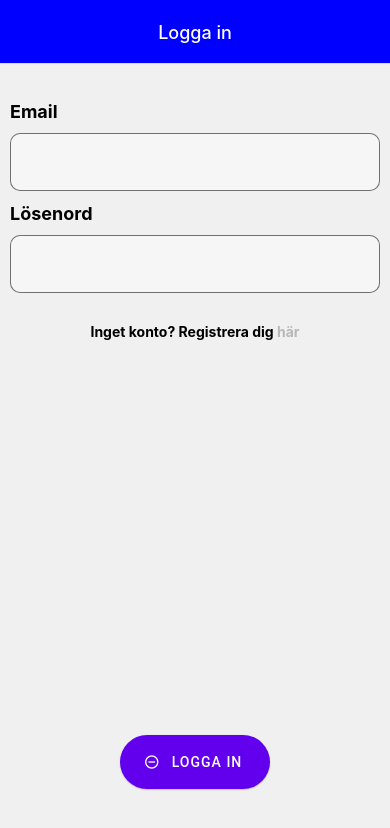
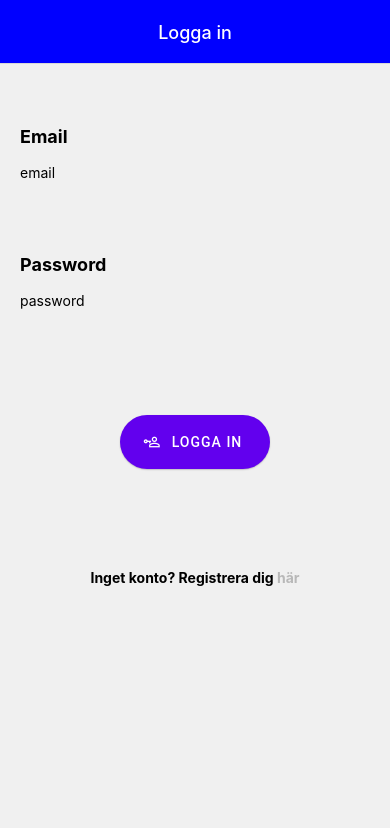
Before and after one commit to KSigurd/KROLF-household-app, a React Native app: screen /Login in a window 390 px wide. Shown: the top 828 px of the page. Built offline with nearby package versions, Linux system fonts and the light colour scheme.

Commit message:
awaits review

```diff
--- /dev/null
+++ b/components/LoginForm.tsx
@@ -0,0 +1,153 @@
+import React from "react";
+import { Formik } from "formik";
+import * as Yup from "yup";
+import { View, StyleSheet, Text, Alert } from "react-native";
+import { Button as NPbutton, TextInput } from "react-native-paper";
+import UserDetailsInput from "./userDetailsInput";
+import { NativeStackScreenProps } from "@react-navigation/native-stack";
+import { RootStackParamList } from "../navigation/RootNavigator";
+import { users } from "../data/mockUserData";
+
+interface User {
+  email: string;
+  password: string;
+}
+const initialValues: User = { email: "", password: "" };
+
+type PostSchemaType = Record<keyof User, Yup.AnySchema>;
+
+const validationSchema = Yup.object().shape<PostSchemaType>({
+  email: Yup.string()
+    .email("Invalid email format")
+    .required("Fyll i din mejladress"),
+  password: Yup.string().required("Du måste skriva in ditt lösenord"),
+});
+
+// type Props = NativeStackScreenProps<RootStackParamList, "CreateHousehold">;
+
+interface Props {
+  loginSucceded: () => void;
+}
+
+const LoginForm = ({ loginSucceded }: Props) => {
+  const handleSubmit = (user: User) => {
+    console.log("Fält values", user);
+
+    const findUser = users.find(
+      (registredUser) =>
+        registredUser.email === user.email.toLowerCase() &&
+        registredUser.password === user.password
+    );
+    if (findUser) {
+      loginSucceded();
+    } else Alert.alert("Oooops!", "Felaktigt användarnamn eller lösenord");
+  };
+  // const noAccountText = () => {
+  //   return (
+  //     <View style={styles.noAccountContainer}>
+  //       <Text style={styles.noAccountText}>Inget konto? Registrera dig </Text>
+  //       <Text
+  //         style={styles.createAccountText}
+  //         onPress={() => navigation.navigate("CreateAccount")}
+  //       >
+  //         här
+  //       </Text>
+  //     </View>
+  //   );
+  // };
+
+  return (
+    <Formik
+      initialValues={initialValues}
+      validationSchema={validationSchema}
+      onSubmit={handleSubmit}
+    >
+      {({
+        handleChange,
+        handleBlur,
+        handleSubmit,
+        values,
+        touched,
+        errors,
+      }) => (
+        <View>
+          <UserDetailsInput
+            style={styles.input}
+            //mode="outlined"
+            //theme={{ roundness: 10 }}
+            placeholder="email"
+            label="Email"
+            onChangeText={handleChange<keyof User>("email")}
+            onBlur={handleBlur<keyof User>("email")}
+            value={values.email}
+            helperText={touched.email && errors.email}
+          />
+          <UserDetailsInput
+            //      mode="outlined"
+            //      theme={{ roundness: 10 }}
+            style={styles.input}
+            //mode="outlined"
+            //theme={{ roundness: 10 }}
+            placeholder="password"
+            label="Password"
+            onChangeText={handleChange<keyof User>("password")}
+            onBlur={handleBlur<keyof User>("password")}
+            value={values.password}
+            helperText={touched.password && errors.password}
+          />
+          <NPbutton
+            //ADD DISABLE IF FIELD NOT FILLED
+            //CHANGE ICON?
+            icon="account-key-outline"
+            mode="contained"
+            style={styles.NPbutton}
+            onPress={() => handleSubmit()}
+          >
+            Logga in
+          </NPbutton>
+        </View>
+      )}
+    </Formik>
+  );
+};
+
+export default LoginForm;
+
+const styles = StyleSheet.create({
+  root: {
+    flex: 1,
+    marginHorizontal: 10,
+    marginVertical: 25,
+    justifyContent: "space-between",
+  },
+  NPbutton: {
+    width: 150,
+    borderRadius: 100,
+    padding: 10,
+    alignSelf: "center",
+    marginVertical: 70,
+  },
+  input: {
+    elevation: 4,
+  },
+  text: {
+    fontSize: 18,
+    fontWeight: "bold",
+    marginTop: 12,
+    marginBottom: 5,
+  },
+  noAccountContainer: {
+    flexDirection: "row",
+    justifyContent: "center",
+  },
+  noAccountText: {
+    fontWeight: "bold",
+    //alignSelf: "center",
+    marginVertical: 30,
+  },
+  createAccountText: {
+    fontWeight: "bold",
+    alignSelf: "center",
+    color: "#B8B8B8",
+  },
+});
--- /dev/null
+++ b/components/userDetailsInput.tsx
@@ -0,0 +1,63 @@
+import React from "react";
+import {
+  View,
+  Text,
+  TextInputProps,
+  StyleSheet,
+  TextInput as NativeTextInput,
+} from "react-native";
+
+import { TextInput as NPTextInput } from "react-native-paper";
+interface Props extends TextInputProps {
+  label: string;
+  helperText?: string | false;
+}
+
+// component that returns a cusomized message from the user to be used in the SMS
+const UserDetailsInput = ({ label, helperText, ...textInputProps }: Props) => {
+  return (
+    <View style={styles.root}>
+      <Text style={styles.text}>
+        {/* <Text style={[styles.label, helperText ? { color: "blue" } : null]}> */}
+        {label}
+      </Text>
+      <NativeTextInput
+        // mode="outlined"
+        // theme={{ roundness: 10 }}
+        {...textInputProps}
+        style={[styles.input, helperText ? { borderColor: "red" } : null]}
+      />
+      {helperText && <Text style={styles.helperText}>{helperText}</Text>}
+    </View>
+  );
+};
+
+export default UserDetailsInput;
+
+const styles = StyleSheet.create({
+  root: {
+    marginHorizontal: 10,
+    marginVertical: 25,
+    justifyContent: "space-between",
+  },
+  label: {
+    fontSize: 15,
+    fontWeight: "500",
+    color: "white",
+  },
+  helperText: {
+    color: "red",
+  },
+  input: {
+    elevation: 4,
+    // borderColor: "black",
+    // borderStyle: "solid",
+    height: 40,
+  },
+  text: {
+    fontSize: 18,
+    fontWeight: "bold",
+    marginTop: 12,
+    marginBottom: 5,
+  },
+});
--- a/package.json
+++ b/package.json
@@ -15,6 +15,7 @@
     "@types/react-redux": "^7.1.19",
     "expo": "~42.0.1",
     "expo-status-bar": "~1.0.4",
+    "formik": "^2.2.9",
     "react": "16.13.1",
     "react-dom": "16.13.1",
     "react-native": "https://github.com/expo/react-native/archive/sdk-42.0.0.tar.gz",
@@ -25,7 +26,8 @@
     "react-native-tab-view": "^3.1.1",
     "react-native-web": "~0.13.12",
     "react-redux": "^7.2.5",
-    "redux": "^4.1.1"
+    "redux": "^4.1.1",
+    "yup": "^0.32.11"
   },
   "devDependencies": {
     "@babel/core": "^7.9.0",
--- a/screens/CreateAccountScreen.tsx
+++ b/screens/CreateAccountScreen.tsx
@@ -63,6 +63,7 @@ const styles = StyleSheet.create({
     borderRadius: 100,
     padding: 10,
     alignSelf: "center",
+    marginTop:30
   },
   input: {
     elevation: 4,
--- a/screens/LoginScreen.tsx
+++ b/screens/LoginScreen.tsx
@@ -3,20 +3,25 @@ import React from "react";
 import { View, Text, Button, StyleSheet } from "react-native";
 import { RootStackParamList } from "../navigation/RootNavigator";
 import { Button as NPbutton, Surface, TextInput } from "react-native-paper";
+import { users } from "../data/mockUserData";
+import LoginForm from "../components/LoginForm";
 
 type Props = NativeStackScreenProps<RootStackParamList, "CreateHousehold">;
 
-const handleSubmit = () => {
-  console.log("Verifiera user");
+// const handleSubmit = () => {
+//   console.log("Verifiera user");
 
-  //TODO: Validate user. if login succeded, navigate to household
-};
+//   //TODO: Validate user. if login succeded, navigate to household
+// };
 
 const LoginScreen = ({ navigation }: Props) => {
   return (
     <View style={styles.root}>
       <View>
-        <Text style={styles.text}>Email</Text>
+        <View>
+          <LoginForm loginSucceded={() => navigation.navigate("Profile")} />
+        </View>
+        {/* <Text style={styles.text}>Email</Text>
         <TextInput
           mode="outlined"
           theme={{ roundness: 10 }}
@@ -28,27 +33,28 @@ const LoginScreen = ({ navigation }: Props) => {
           mode="outlined"
           theme={{ roundness: 10 }}
           style={styles.input}
-        />
+
+        /> */}
 
         <View style={styles.noAccountContainer}>
           <Text style={styles.noAccountText}>Inget konto? Registrera dig </Text>
           <Text
-            style={styles.test}
+            style={styles.createAccountText}
             onPress={() => navigation.navigate("CreateAccount")}
           >
             här
           </Text>
         </View>
       </View>
-      <NPbutton
+      {/* <NPbutton
         //CHANGE ICON?
-        icon="minus-circle-outline"
+        icon="account-key-outline"
         mode="contained"
         style={styles.NPbutton}
         onPress={() => handleSubmit()}
       >
         Logga in
-      </NPbutton>
+      </NPbutton> */}
       {/* <Button
         title="tryck mig"
         onPress={() => navigation.navigate("Profile")}
@@ -95,7 +101,7 @@ const styles = StyleSheet.create({
     //alignSelf: "center",
     marginVertical: 30,
   },
-  test: {
+  createAccountText: {
     fontWeight: "bold",
     alignSelf: "center",
     color: "#B8B8B8",
```
Also changed, not shown: 1 other file (tests, documents, lock files or other folders).
